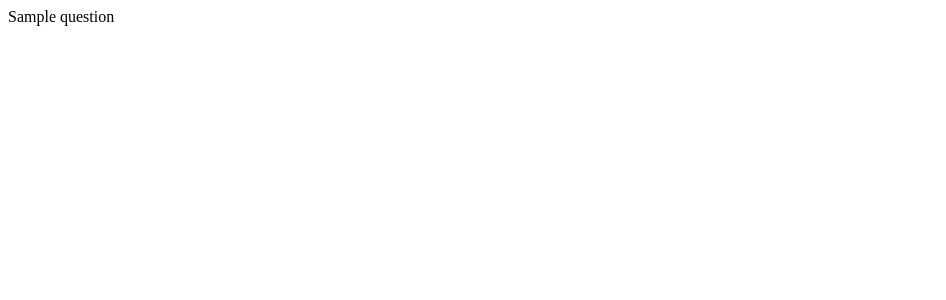
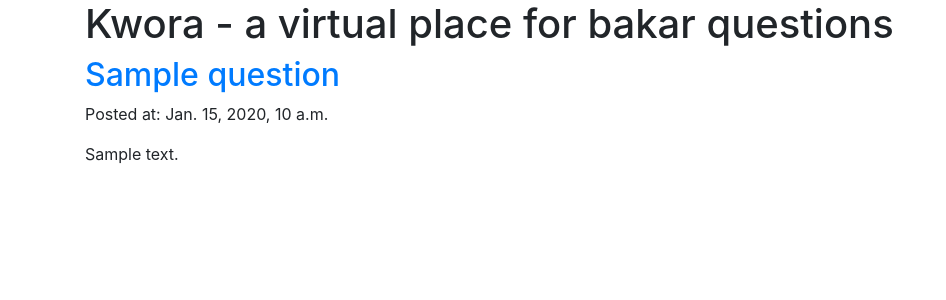
Before and after one commit to ravi-ojha/django_basics_i, a Django app: page / in a window 1280 px wide. Before the commit the part shown is almost empty. Shown: the top 300 px of the page, without its empty margins (0-946 px from the left). Run offline with Django 3.2, Linux system fonts and the light colour scheme; tables that the repository leaves empty hold one stand-in row (values such as "Sample post"); some libraries are stand-ins or nearby versions.

Commit message:
qna: Add structure in html for qna listing page

```diff
--- a/kwora/qna/templates/qna/question_list.html
+++ b/kwora/qna/templates/qna/question_list.html
@@ -1,3 +1,25 @@
-{% for question in questions %}
-{{ question }}
-{% endfor %}
+<!doctype html>
+<html lang="en">
+  <head>
+    <!-- Required meta tags -->
+    <meta charset="utf-8">
+    <meta name="viewport" content="width=device-width, initial-scale=1, shrink-to-fit=no">
+
+    <!-- Bootstrap CSS -->
+    <link rel="stylesheet" href="https://maxcdn.bootstrapcdn.com/bootstrap/4.0.0/css/bootstrap.min.css" integrity="sha384-Gn5384xqQ1aoWXA+058RXPxPg6fy4IWvTNh0E263XmFcJlSAwiGgFAW/dAiS6JXm" crossorigin="anonymous">
+
+    <title>Kwora</title>
+  </head>
+  <body>
+    <div class="container">
+        <h1>Kwora - a virtual place for bakar questions </h1>
+        {% for question in questions %}
+        <div>
+            <h2><a href="#">{{ question.title }}</a></h2>
+            <p>Posted at: {{ question.created_at }}</p>
+            <p>{{ question.description }}</p>
+        </div>
+        {% endfor %}
+    </div>
+    </body>
+</html>
```
